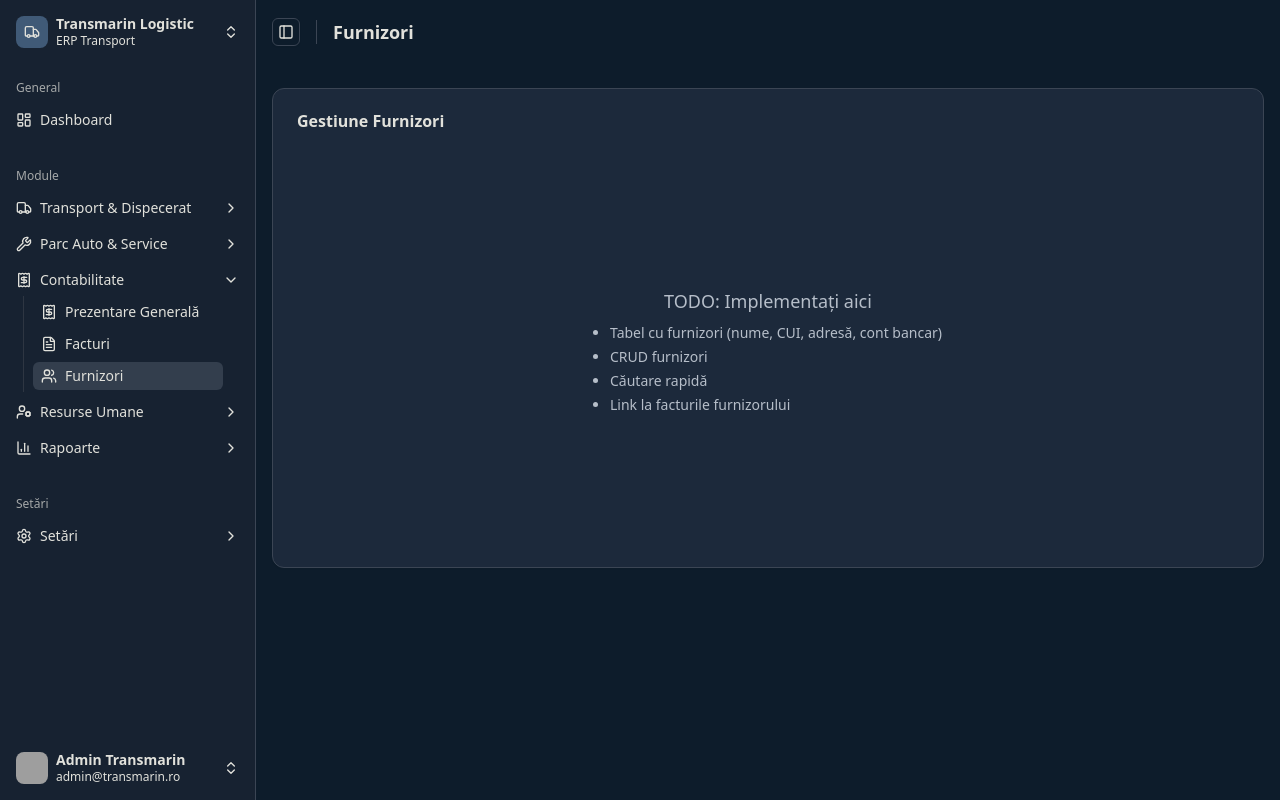
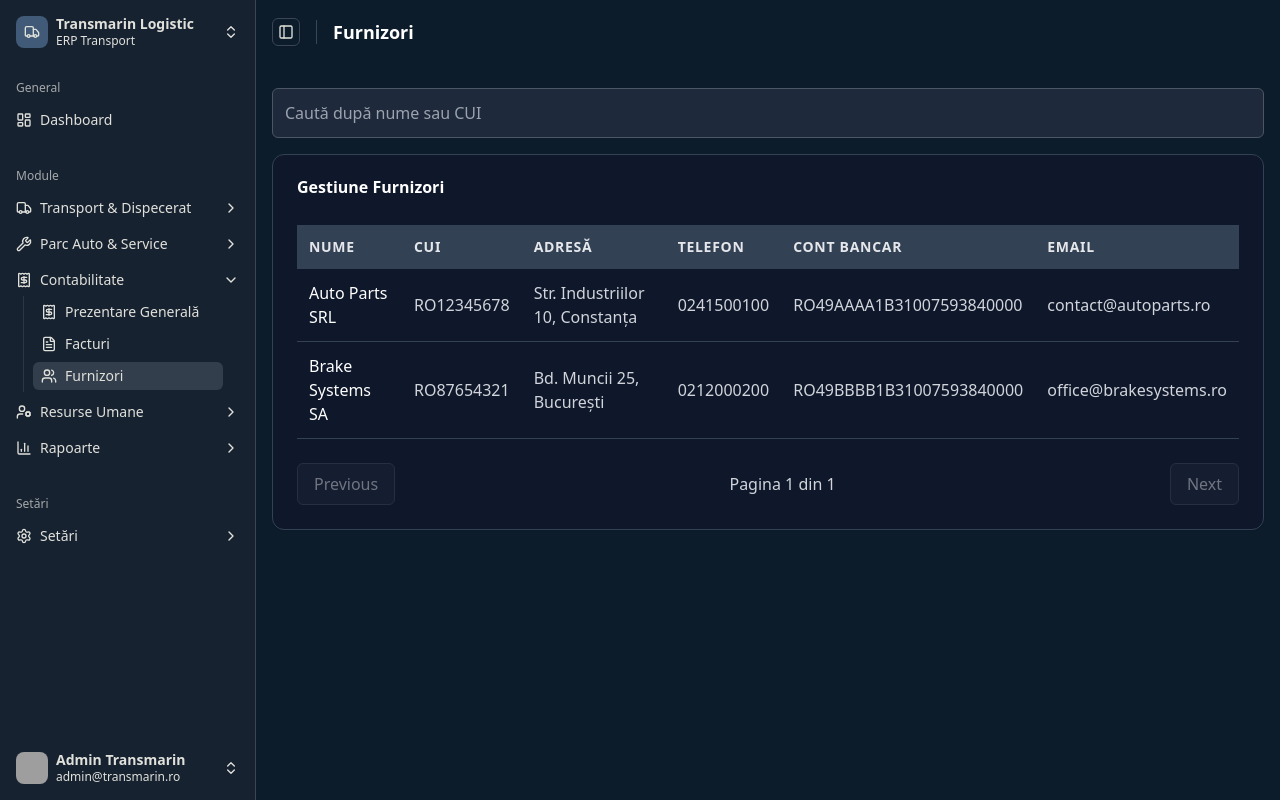
Before and after one commit to florinbadea046/Transmarin-Logistic, a React (Vite) app: page /accounting/suppliers in a window 1280 px wide. Built offline with nearby package versions, Linux system fonts and the light colour scheme; sample sign-in values are in the browser's storage; grey boxes are pictures that could not be loaded.

Commit message:
Task D1 - Suppliers table (search, sort, pagination) (#6)
* feat: implement suppliers table with search, sort and pagination

* feat: improve suppliers table UI styling (dark theme)

* fix: addressed review comments

```diff
--- a/src/modules/accounting/pages/suppliers.tsx
+++ b/src/modules/accounting/pages/suppliers.tsx
@@ -1,28 +1,167 @@
+import { useEffect, useState } from "react";
 import { Header } from "@/components/layout/header";
 import { Main } from "@/components/layout/main";
 import { Card, CardContent, CardHeader, CardTitle } from "@/components/ui/card";
+import type { Supplier } from "@/modules/accounting/types";
+import { STORAGE_KEYS } from "@/data/mock-data";
+import { getCollection } from "@/utils/local-storage";
 
 export default function SuppliersPage() {
+  const [suppliers, setSuppliers] = useState<Supplier[]>([]);
+  const [search, setSearch] = useState("");
+  const [currentPage, setCurrentPage] = useState(1);
+  const [isModalOpen, setIsModalOpen] = useState(false);
+  const [selectedSupplier, setSelectedSupplier] =
+    useState<Supplier | null>(null);
+
+  const itemsPerPage = 5;
+
+  useEffect(() => {
+  const suppliersFromStorage =
+    getCollection<Supplier>(STORAGE_KEYS.suppliers);
+
+  setSuppliers(suppliersFromStorage);
+}, []);
+
+  const normalizedSearch = search.trim().toLowerCase();
+
+  const filteredSuppliers = suppliers.filter(
+    (supplier) =>
+      supplier.name.toLowerCase().includes(normalizedSearch) ||
+      supplier.cui.toLowerCase().includes(normalizedSearch)
+  );
+
+  const sortedSuppliers = [...filteredSuppliers].sort((a, b) =>
+    a.name.localeCompare(b.name)
+  );
+
+  const totalPages = Math.ceil(sortedSuppliers.length / itemsPerPage);
+  const startIndex = (currentPage - 1) * itemsPerPage;
+
+  const paginatedSuppliers = sortedSuppliers.slice(
+    startIndex,
+    startIndex + itemsPerPage
+  );
+
   return (
     <>
       <Header>
-        <h1 className="text-lg font-semibold">Furnizori</h1>
+        <h1 className="text-lg font-semibold text-white">
+          Furnizori
+        </h1>
       </Header>
+
       <Main>
-        <Card>
+        <div className="mb-4">
+          <input
+            type="text"
+            placeholder="Caută după nume sau CUI"
+            value={search}
+            onChange={(e) => {
+              setSearch(e.target.value);
+              setCurrentPage(1);
+            }}
+            className="w-full rounded-md border border-gray-600 bg-slate-800 text-white p-3 placeholder-gray-400 focus:outline-none focus:ring-2 focus:ring-blue-500"
+          />
+        </div>
+
+        <Card className="bg-slate-900 border border-slate-700">
           <CardHeader>
-            <CardTitle>Gestiune Furnizori</CardTitle>
+            <CardTitle className="text-white">
+              Gestiune Furnizori
+            </CardTitle>
           </CardHeader>
-          <CardContent className="flex h-96 items-center justify-center text-muted-foreground">
-            <div className="text-center space-y-2">
-              <p className="text-lg font-medium">TODO: Implementați aici</p>
-              <ul className="text-sm text-left list-disc pl-4 space-y-1">
-                <li>Tabel cu furnizori (nume, CUI, adresă, cont bancar)</li>
-                <li>CRUD furnizori</li>
-                <li>Căutare rapidă</li>
-                <li>Link la facturile furnizorului</li>
-              </ul>
-            </div>
+
+          <CardContent>
+            {suppliers.length === 0 ? (
+              <div className="text-white">
+                <p className="text-lg font-medium">
+                  Nu există furnizori
+                </p>
+                <p className="text-sm text-gray-400">
+                  Adaugă primul furnizor.
+                </p>
+              </div>
+            ) : filteredSuppliers.length === 0 ? (
+              <div className="text-white">
+                <p className="text-lg font-medium">
+                  Niciun rezultat găsit
+                </p>
+              </div>
+            ) : (
+              <>
+                <div className="overflow-x-auto">
+                  <table className="w-full border-collapse text-white">
+                    <thead>
+                      <tr className="bg-slate-700 text-gray-200 text-sm uppercase tracking-wider">
+                        <th className="p-3 text-left">Nume</th>
+                        <th className="p-3 text-left">CUI</th>
+                        <th className="p-3 text-left">Adresă</th>
+                        <th className="p-3 text-left">Telefon</th>
+                        <th className="p-3 text-left">Cont bancar</th>
+                        <th className="p-3 text-left">Email</th>
+                      </tr>
+                    </thead>
+
+                    <tbody>
+                      {paginatedSuppliers.map((supplier) => (
+                        <tr
+                          key={supplier.id}
+                          className="border-b border-slate-700 hover:bg-slate-800 transition-colors"
+                        >
+                          <td className="p-3 font-medium">
+                            {supplier.name}
+                          </td>
+                          <td className="p-3 text-gray-300">
+                            {supplier.cui}
+                          </td>
+                          <td className="p-3 text-gray-300">
+                            {supplier.address}
+                          </td>
+                          <td className="p-3 text-gray-300">
+                            {supplier.phone}
+                          </td>
+                          <td className="p-3 text-gray-300">
+                            {supplier.bankAccount}
+                          </td>
+                          <td className="p-3 text-gray-300">
+                            {supplier.email}
+                          </td>
+                        </tr>
+                      ))}
+                    </tbody>
+                  </table>
+                </div>
+
+                <div className="flex justify-between items-center mt-6 text-white">
+                  <button
+                    onClick={() =>
+                      setCurrentPage((prev) => Math.max(prev - 1, 1))
+                    }
+                    disabled={currentPage === 1}
+                    className="px-4 py-2 rounded-md border border-slate-600 bg-slate-800 hover:bg-slate-700 disabled:opacity-40 transition"
+                  >
+                    Previous
+                  </button>
+
+                  <span className="text-gray-300">
+                    Pagina {currentPage} din {totalPages}
+                  </span>
+
+                  <button
+                    onClick={() =>
+                      setCurrentPage((prev) =>
+                        Math.min(prev + 1, totalPages)
+                      )
+                    }
+                    disabled={currentPage === totalPages}
+                    className="px-4 py-2 rounded-md border border-slate-600 bg-slate-800 hover:bg-slate-700 disabled:opacity-40 transition"
+                  >
+                    Next
+                  </button>
+                </div>
+              </>
+            )}
           </CardContent>
         </Card>
       </Main>
```
